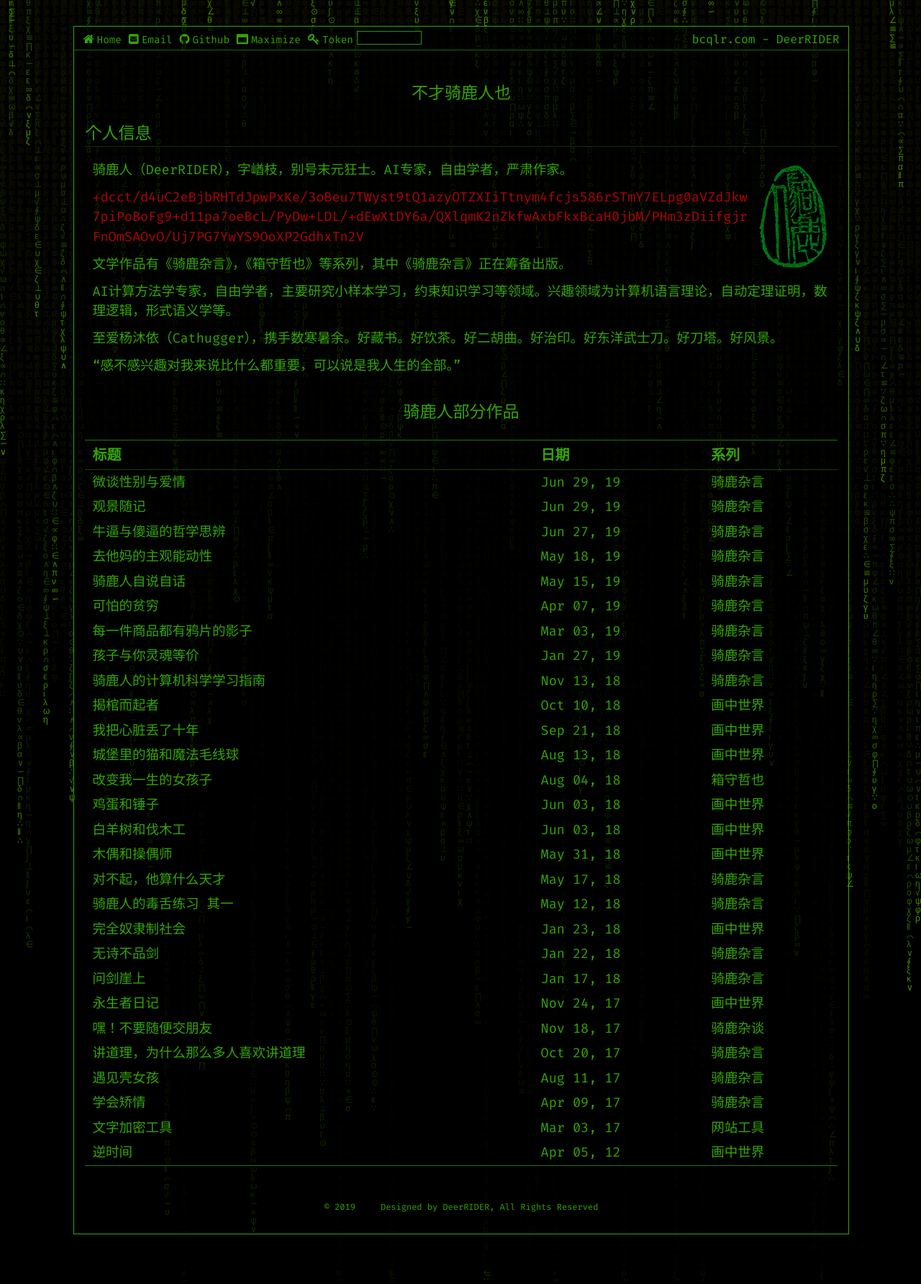
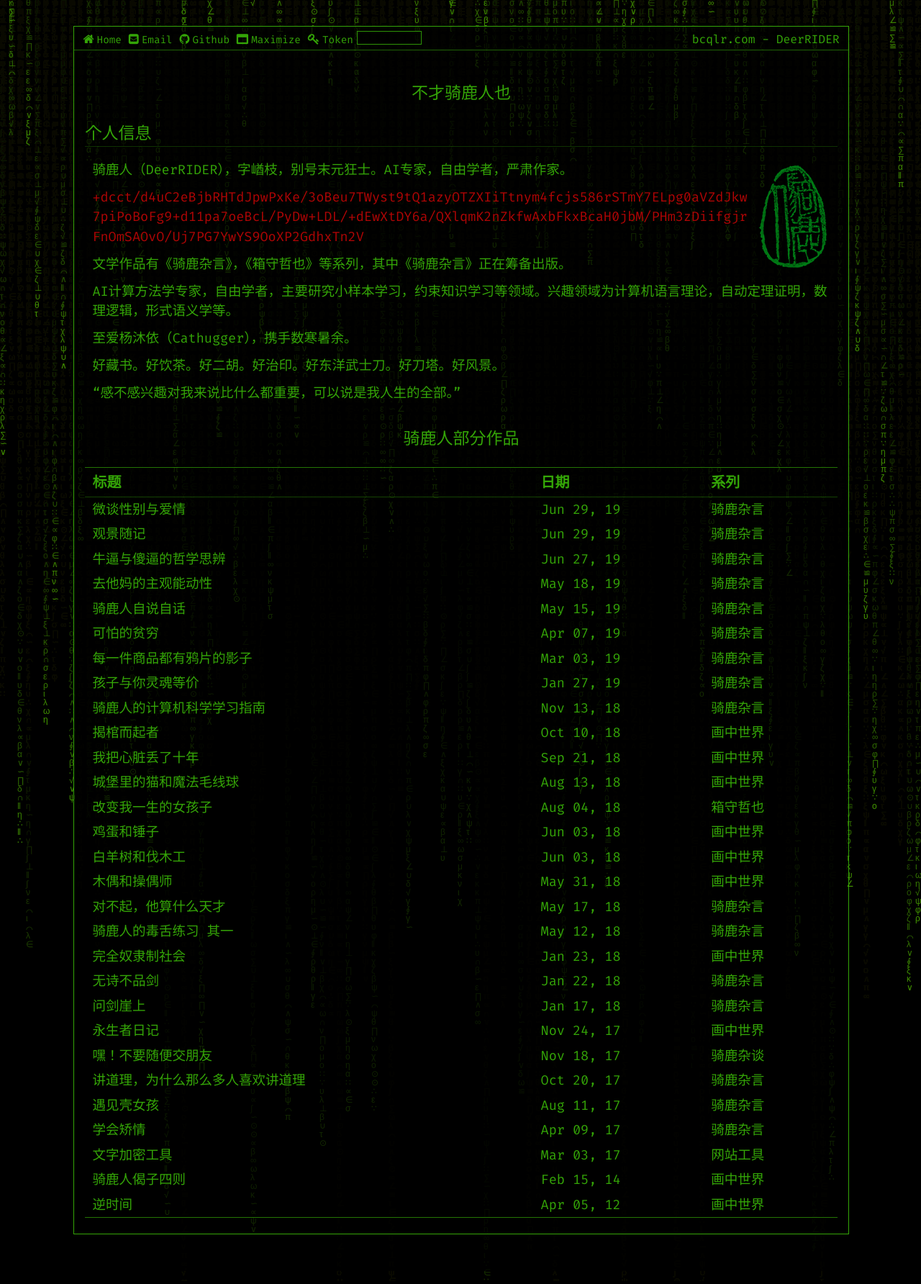
Before and after one commit to akiritsu/bcqlr-old, a Jekyll site: the page built from pages/index.md, in a window 1280 px wide. Shown: the whole page at 72% size. Built offline with Jekyll 4.4.1, drawn with Linux system fonts in a browser that asks for light colours; some of the changed lines change nothing that is shown.

Commit message:
add qlrjzsz

```diff
--- /dev/null
+++ b/_posts/2014-2-15-jzsz.md
@@ -0,0 +1,36 @@
+---
+layout: post
+title: 骑鹿人偈子四则
+category: 画中世界
+author: 骑鹿人
+finished: ture
+comment: false
+---
+
+## 起
+
+骑鹿人在崎路行，<br>
+是鹿踦憈陆难行。<br>
+骑鹿人生多骑鹿，<br>
+骑鹿人在骑鹿行。
+
+## 承
+
+崎路人在崎路行，<br>
+识鹿攲屈路难行。<br>
+崎路人生多崎路，<br>
+骑鹿人在骑鹿行。
+
+## 转
+
+骑鹿人在歧路行，<br>
+是路歧曲鹿难行。<br>
+歧路人生多崎路，<br>
+骑鹿人在骑鹿行。
+
+## 结
+
+骑鹿人在崎路行，<br>
+世路崎岖鹿难行。<br>
+崎路人生多歧路，<br>
+骑鹿人在骑鹿行。
--- a/pages/index.md
+++ b/pages/index.md
@@ -24,6 +24,8 @@ permalink: /
 
 AI计算方法学专家，自由学者，主要研究小样本学习，约束知识学习等领域。兴趣领域为计算机语言理论，自动定理证明，数理逻辑，形式语义学等。
 
-至爱杨沐依（Cathugger），携手数寒暑余。好藏书。好饮茶。好二胡曲。好治印。好东洋武士刀。好刀塔。好风景。
+至爱杨沐依（Cathugger），携手数寒暑余。
+
+好藏书。好饮茶。好二胡。好治印。好东洋武士刀。好刀塔。好风景。
 
 “感不感兴趣对我来说比什么都重要，可以说是我人生的全部。”
```
